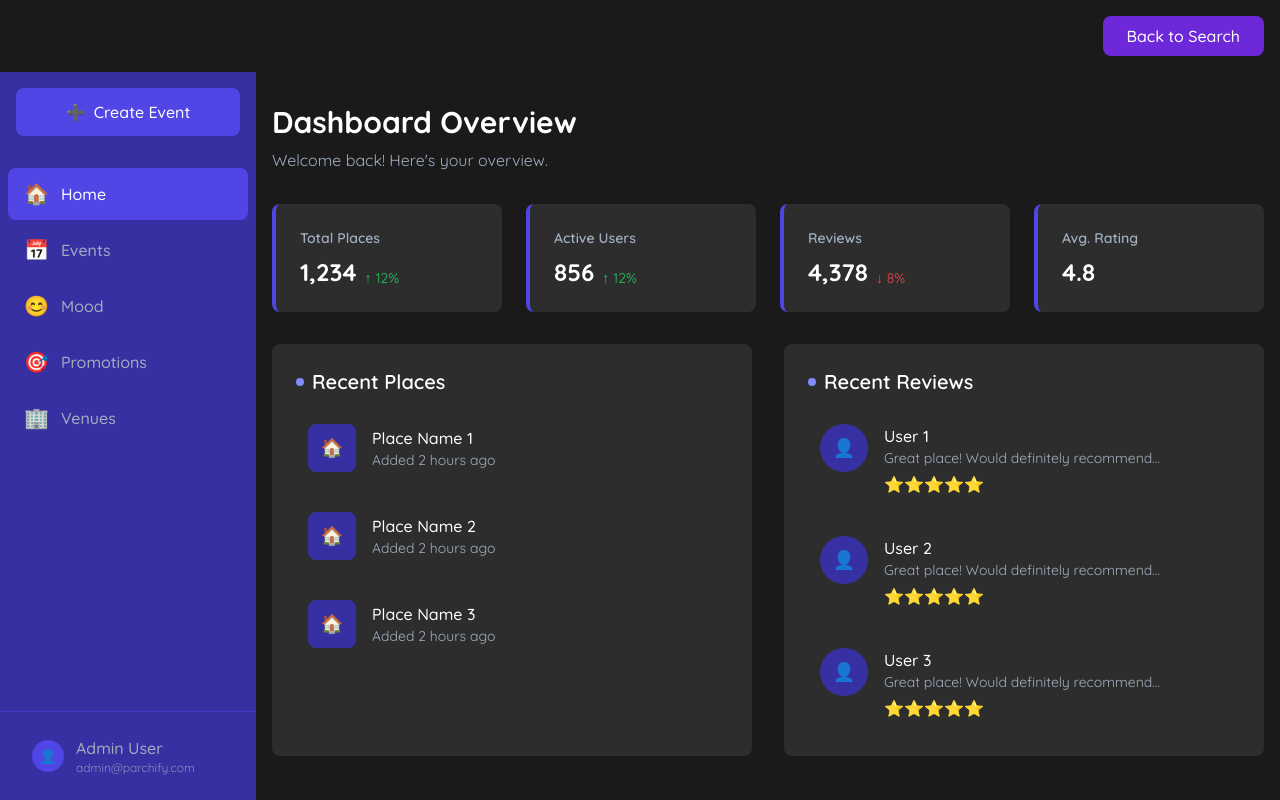
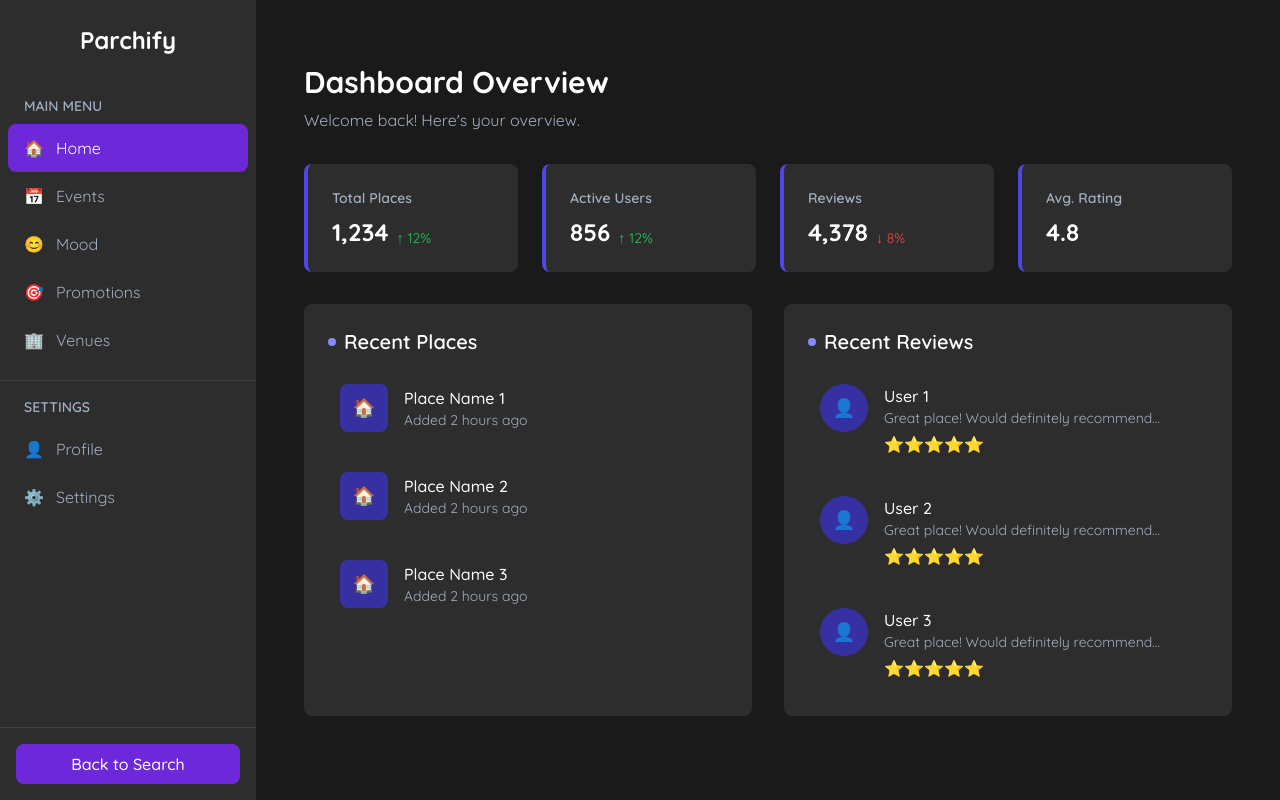
Before and after one commit to BrianCodos/parchiify, a React (Vite) app: page / in a window 1280 px wide. Both pictures are taken after a click on the button "Dashboard". Built offline with nearby package versions, Linux system fonts and the light colour scheme.

Commit message:
sidebar as component

```diff
--- a/src/App.tsx
+++ b/src/App.tsx
@@ -3,29 +3,56 @@ import Sidebar from './components/Sidebar';
 import MainContent from './components/MainContent';
 import DashboardLayout from './components/DashboardLayout';
 import { NotificationProvider } from './context/NotificationContext';
+import { useSidebarNavigation } from './hooks/useSidebarNavigation';
 
 function App() {
-  const [showDashboard, setShowDashboard] = useState(false);
+  const [isInDashboard, setIsInDashboard] = useState(false);
+  const [currentDashboardView, setCurrentDashboardView] = useState('home');
+
+  const { sections, showDashboard, toggleDashboard } = useSidebarNavigation({
+    area: isInDashboard ? 'dashboard' : 'user',
+    currentRoute: isInDashboard ? currentDashboardView : 'search',
+    onNavigate: (route) => {
+      if (isInDashboard) {
+        setCurrentDashboardView(route);
+      }
+    }
+  });
+
+  const dashboardButton = (
+    <button
+      onClick={() => {
+        toggleDashboard();
+        setIsInDashboard(!isInDashboard);
+        if (!isInDashboard) {
+          setCurrentDashboardView('home');
+        }
+      }}
+      className="w-full px-6 py-2 bg-accent-primary hover:bg-accent-hover text-white rounded-lg
+               transition-colors duration-200 font-medium"
+    >
+      {isInDashboard ? 'Back to Search' : 'Dashboard'}
+    </button>
+  );
 
   return (
     <NotificationProvider>
       <div className="flex w-screen h-screen overflow-hidden bg-dark-primary">
-        {!showDashboard && <Sidebar />}
+        <Sidebar
+          sections={sections}
+          bottomContent={
+            <div className="px-2">
+              {dashboardButton}
+            </div>
+          }
+        />
         <div className="flex-1 flex flex-col">
-          {/* Dashboard Button */}
-          <div className="p-4 flex justify-end">
-            <button
-              onClick={() => setShowDashboard(!showDashboard)}
-              className="px-6 py-2 bg-accent-primary hover:bg-accent-hover text-white rounded-lg
-                       transition-colors duration-200 font-medium"
-            >
-              {showDashboard ? 'Back to Search' : 'Dashboard'}
-            </button>
-          </div>
-
-          {/* Main Content */}
           <div className="flex-1 overflow-auto">
-            {showDashboard ? <DashboardLayout /> : <MainContent />}
+            {isInDashboard ? (
+              <DashboardLayout activeView={currentDashboardView} />
+            ) : (
+              <MainContent />
+            )}
           </div>
         </div>
       </div>
--- a/src/components/DashboardLayout.tsx
+++ b/src/components/DashboardLayout.tsx
@@ -1,24 +1,12 @@
-import React, { useState } from 'react';
+import React from 'react';
 import Dashboard from './Dashboard';
 import Events from './Events';
 
-interface MenuItem {
-  id: string;
-  label: string;
-  icon: string;
+interface DashboardLayoutProps {
+  activeView: string;
 }
 
-const DashboardLayout = () => {
-  const [activeView, setActiveView] = useState('home');
-
-  const menuItems: MenuItem[] = [
-    { id: 'home', label: 'Home', icon: '🏠' },
-    { id: 'events', label: 'Events', icon: '📅' },
-    { id: 'mood', label: 'Mood', icon: '😊' },
-    { id: 'promotions', label: 'Promotions', icon: '🎯' },
-    { id: 'venues', label: 'Venues', icon: '🏢' },
-  ];
-
+const DashboardLayout: React.FC<DashboardLayoutProps> = ({ activeView }) => {
   const renderContent = () => {
     switch (activeView) {
       case 'home':
@@ -29,7 +17,7 @@ const DashboardLayout = () => {
         return (
           <div className="p-8">
             <h1 className="text-3xl font-bold text-dark-text mb-4">
-              {menuItems.find(item => item.id === activeView)?.label}
+              {activeView.charAt(0).toUpperCase() + activeView.slice(1)}
             </h1>
             <p className="text-dark-text-secondary">
               This section is under development.
@@ -40,62 +28,8 @@ const DashboardLayout = () => {
   };
 
   return (
-    <div className="flex h-full">
-      {/* Dashboard Side Menu */}
-      <div className="w-64 bg-dashboard-accent min-h-full flex flex-col">
-        {/* Create Event Button */}
-        <div className="p-4">
-          <button
-            onClick={() => setActiveView('events')}
-            className="w-full px-4 py-3 bg-dashboard-primary hover:bg-dashboard-hover
-                     text-white rounded-lg font-medium transition-colors duration-200
-                     flex items-center justify-center gap-2"
-          >
-            <span>➕</span>
-            Create Event
-          </button>
-        </div>
-
-        {/* Menu Items */}
-        <nav className="flex-1 px-2 py-4">
-          {menuItems.map((item) => (
-            <button
-              key={item.id}
-              onClick={() => setActiveView(item.id)}
-              className={`w-full flex items-center gap-3 px-4 py-3 rounded-lg mb-1
-                        transition-colors duration-200 font-medium
-                        ${
-                          activeView === item.id
-                            ? 'bg-dashboard-primary text-white'
-                            : 'text-dark-text-secondary hover:bg-dashboard-secondary hover:text-white'
-                        }`}
-            >
-              <span className="text-xl">{item.icon}</span>
-              <span>{item.label}</span>
-            </button>
-          ))}
-        </nav>
-
-        {/* User Profile Preview */}
-        <div className="p-4 border-t border-dashboard-secondary">
-          <div className="flex items-center gap-3 px-4 py-2 rounded-lg
-                        text-dark-text-secondary hover:bg-dashboard-secondary hover:text-white
-                        transition-colors duration-200 cursor-pointer">
-            <div className="w-8 h-8 rounded-full bg-dashboard-primary flex items-center justify-center">
-              <span className="text-white text-sm">👤</span>
-            </div>
-            <div className="flex-1">
-              <div className="font-medium">Admin User</div>
-              <div className="text-xs opacity-75">admin@parchify.com</div>
-            </div>
-          </div>
-        </div>
-      </div>
-
-      {/* Dashboard Content */}
-      <div className="flex-1 overflow-auto">
-        {renderContent()}
-      </div>
+    <div className="flex-1 p-8">
+      {renderContent()}
     </div>
   );
 };
--- a/src/components/Sidebar.tsx
+++ b/src/components/Sidebar.tsx
@@ -1,47 +1,64 @@
 import React from 'react';
 
-const Sidebar = () => {
-  const primaryMenu = [
-    { name: 'Dashboard', icon: '📊' },
-    { name: 'Library', icon: '📚' },
-    { name: 'Playlists', icon: '🎵' },
-  ];
+interface MenuItem {
+  name: string;
+  icon: string;
+  onClick?: () => void;
+  isActive?: boolean;
+}
 
-  const secondaryMenu = [
-    { name: 'Settings', icon: '⚙️' },
-    { name: 'Help', icon: '❓' },
-    { name: 'Profile', icon: '👤' },
-  ];
+interface MenuSection {
+  title: string;
+  items: MenuItem[];
+}
 
-  const MenuItem = ({ name, icon }: { name: string; icon: string }) => (
-    <div className="flex items-center space-x-3 px-4 py-3 text-dark-text-secondary hover:bg-dark-accent hover:text-dark-text rounded-lg cursor-pointer transition-colors duration-200">
+interface SidebarProps {
+  logo?: React.ReactNode;
+  sections: MenuSection[];
+  bottomContent?: React.ReactNode;
+}
+
+const Sidebar: React.FC<SidebarProps> = ({ logo, sections, bottomContent }) => {
+  const MenuItem = ({ name, icon, onClick, isActive }: MenuItem) => (
+    <div
+      onClick={onClick}
+      className={`flex items-center space-x-3 px-4 py-3 rounded-lg cursor-pointer transition-colors duration-200
+                ${isActive
+                  ? 'bg-accent-primary text-white'
+                  : 'text-dark-text-secondary hover:bg-dark-accent hover:text-dark-text'}`}
+    >
       <span>{icon}</span>
       <span>{name}</span>
     </div>
   );
 
   return (
-    <div className="w-1/5 max-w-[250px] h-screen bg-dark-secondary flex flex-col">
+    <div className="w-64 h-screen bg-dark-secondary flex flex-col">
       {/* Logo */}
       <div className="p-6 flex justify-center">
-        <div className="text-2xl font-bold text-dark-text">Parchify</div>
+        {logo || <div className="text-2xl font-bold text-dark-text">Parchify</div>}
       </div>
 
-      {/* Primary Menu */}
-      <div className="px-2 py-4 flex-1">
-        <div className="mb-2 px-4 text-sm font-semibold text-dark-text-secondary">MAIN MENU</div>
-        {primaryMenu.map((item) => (
-          <MenuItem key={item.name} {...item} />
+      {/* Menu Sections */}
+      <div className="flex-1 overflow-y-auto">
+        {sections.map((section, index) => (
+          <div key={section.title} className={`px-2 py-4 ${index > 0 ? 'border-t border-dark-accent' : ''}`}>
+            <div className="mb-2 px-4 text-sm font-semibold text-dark-text-secondary">
+              {section.title}
+            </div>
+            {section.items.map((item) => (
+              <MenuItem key={item.name} {...item} />
+            ))}
+          </div>
         ))}
       </div>
 
-      {/* Secondary Menu */}
-      <div className="px-2 py-4 border-t border-dark-accent">
-        <div className="mb-2 px-4 text-sm font-semibold text-dark-text-secondary">SETTINGS</div>
-        {secondaryMenu.map((item) => (
-          <MenuItem key={item.name} {...item} />
-        ))}
-      </div>
+      {/* Bottom Content */}
+      {bottomContent && (
+        <div className="px-2 py-4 border-t border-dark-accent">
+          {bottomContent}
+        </div>
+      )}
     </div>
   );
 };
--- /dev/null
+++ b/src/hooks/useSidebarNavigation.tsx
@@ -0,0 +1,128 @@
+import { useState, useMemo } from 'react';
+
+interface UseSidebarNavigationProps {
+  area: 'user' | 'dashboard';
+  onNavigate?: (route: string) => void;
+  currentRoute?: string;
+}
+
+export const useSidebarNavigation = ({ area, onNavigate, currentRoute = '' }: UseSidebarNavigationProps) => {
+  const [showDashboard, setShowDashboard] = useState(false);
+
+  const sections = useMemo(() => {
+    if (area === 'dashboard') {
+      return [
+        {
+          title: 'MAIN MENU',
+          items: [
+            {
+              name: 'Home',
+              icon: '🏠',
+              onClick: () => onNavigate?.('home'),
+              isActive: currentRoute === 'home'
+            },
+            {
+              name: 'Events',
+              icon: '📅',
+              onClick: () => onNavigate?.('events'),
+              isActive: currentRoute === 'events'
+            },
+            {
+              name: 'Mood',
+              icon: '😊',
+              onClick: () => onNavigate?.('mood'),
+              isActive: currentRoute === 'mood'
+            },
+            {
+              name: 'Promotions',
+              icon: '🎯',
+              onClick: () => onNavigate?.('promotions'),
+              isActive: currentRoute === 'promotions'
+            },
+            {
+              name: 'Venues',
+              icon: '🏢',
+              onClick: () => onNavigate?.('venues'),
+              isActive: currentRoute === 'venues'
+            }
+          ]
+        },
+        {
+          title: 'SETTINGS',
+          items: [
+            {
+              name: 'Profile',
+              icon: '👤',
+              onClick: () => onNavigate?.('profile'),
+              isActive: currentRoute === 'profile'
+            },
+            {
+              name: 'Settings',
+              icon: '⚙️',
+              onClick: () => onNavigate?.('settings'),
+              isActive: currentRoute === 'settings'
+            }
+          ]
+        }
+      ];
+    }
+
+    // User area menu
+    return [
+      {
+        title: 'MAIN MENU',
+        items: [
+          {
+            name: 'Search',
+            icon: '🔍',
+            onClick: () => onNavigate?.('search'),
+            isActive: currentRoute === 'search'
+          },
+          {
+            name: 'Library',
+            icon: '📚',
+            onClick: () => onNavigate?.('library'),
+            isActive: currentRoute === 'library'
+          },
+          {
+            name: 'Playlists',
+            icon: '🎵',
+            onClick: () => onNavigate?.('playlists'),
+            isActive: currentRoute === 'playlists'
+          }
+        ]
+      },
+      {
+        title: 'SETTINGS',
+        items: [
+          {
+            name: 'Profile',
+            icon: '👤',
+            onClick: () => onNavigate?.('profile'),
+            isActive: currentRoute === 'profile'
+          },
+          {
+            name: 'Settings',
+            icon: '⚙️',
+            onClick: () => onNavigate?.('settings'),
+            isActive: currentRoute === 'settings'
+          },
+          {
+            name: 'Help',
+            icon: '❓',
+            onClick: () => onNavigate?.('help'),
+            isActive: currentRoute === 'help'
+          }
+        ]
+      }
+    ];
+  }, [area, currentRoute, onNavigate]);
+
+  const toggleDashboard = () => setShowDashboard(!showDashboard);
+
+  return {
+    sections,
+    showDashboard,
+    toggleDashboard
+  };
+};
```
